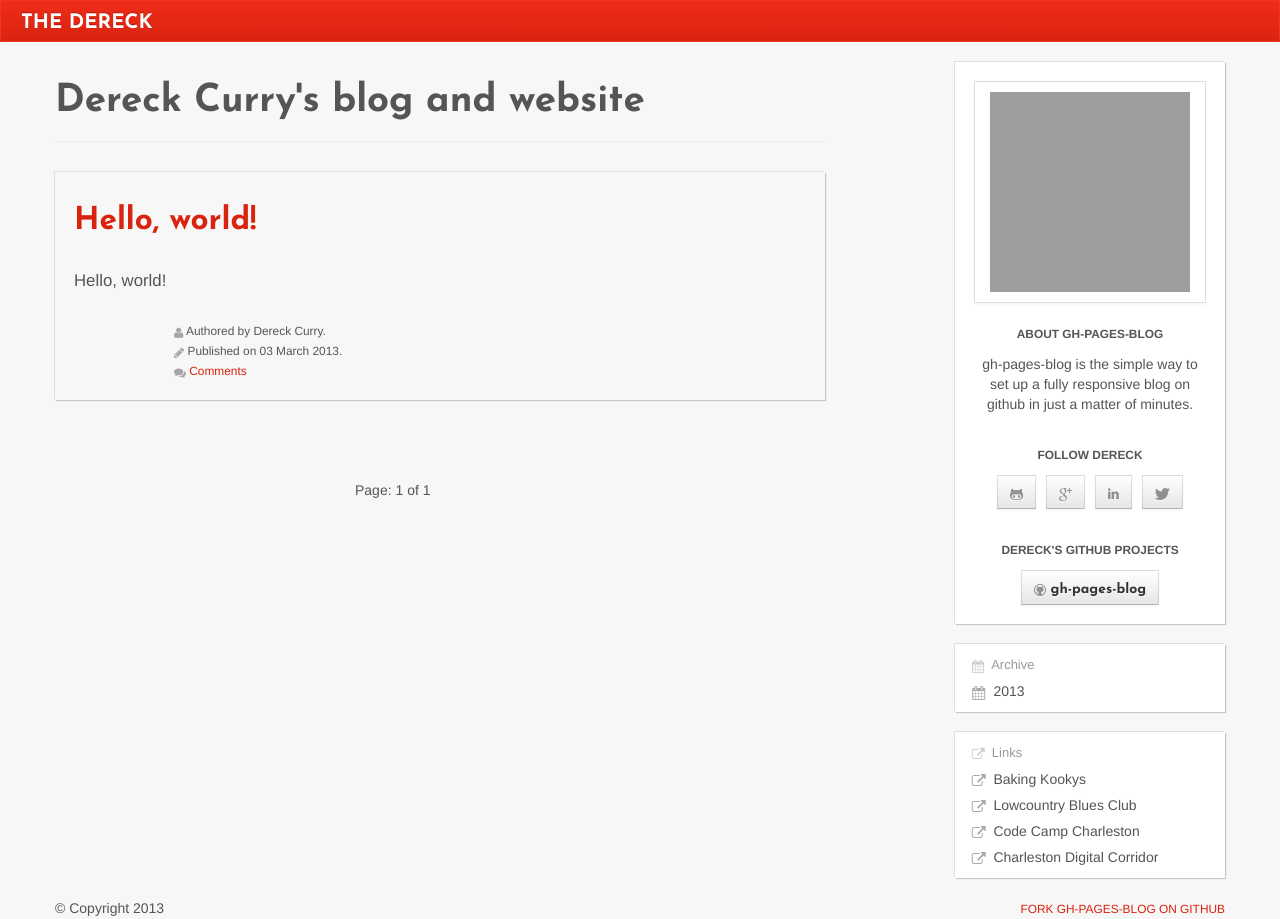
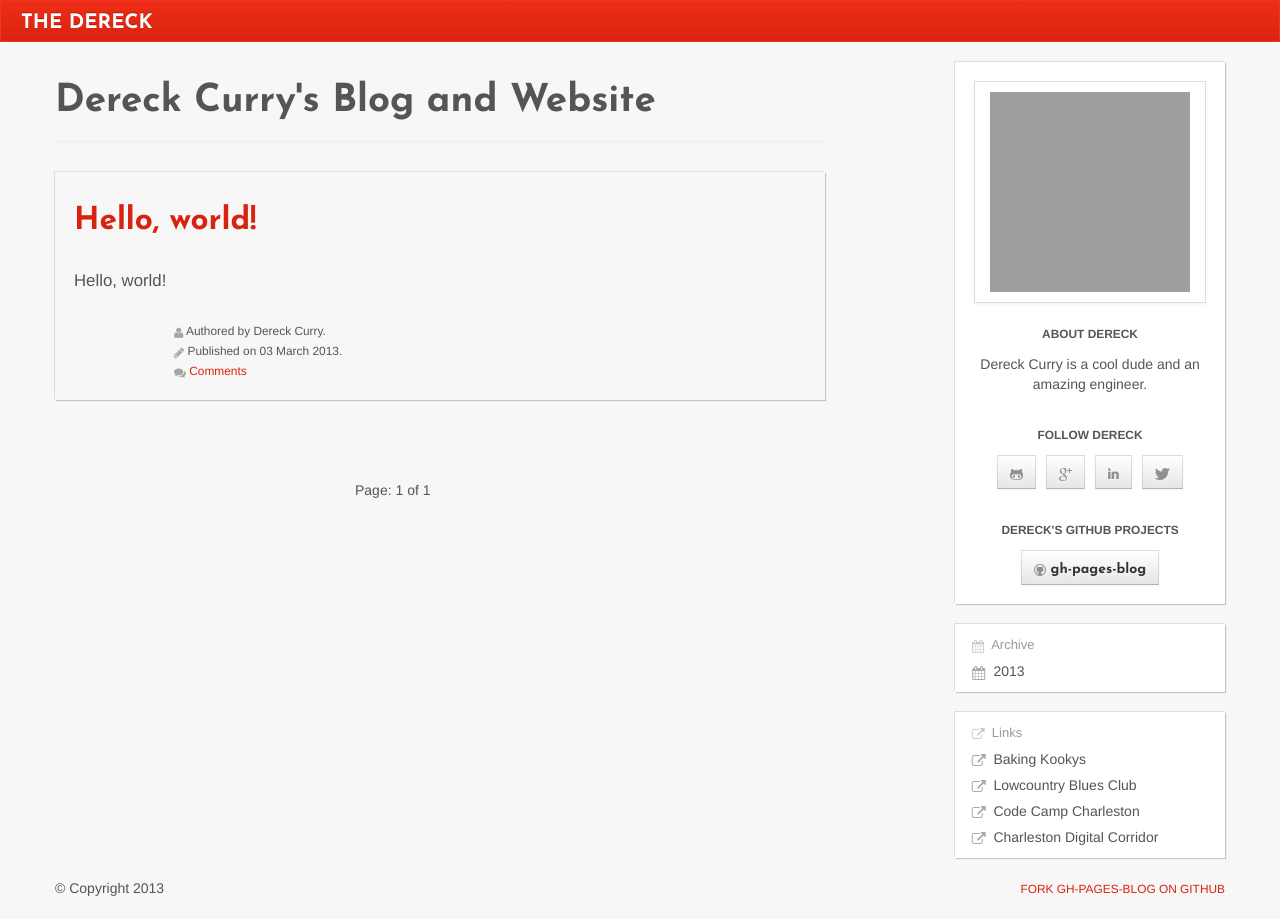
Before and after one commit to thedereck/thedereck.github.com, a Jekyll site: the page built from index.html, in a window 1280 px wide. Built offline with Jekyll 4.4.1, drawn with Linux system fonts in a browser that asks for light colours; the list of posts is cut into pages by our own code; comment, search, counter and statistics services are not loaded; grey boxes are pictures that could not be loaded.

Commit message:
Fixing some unintentional changes to the website.

```diff
--- a/_config.yml
+++ b/_config.yml
@@ -25,7 +25,7 @@
 # author : Dereck Curry
 name : The Dereck
 brand : The Dereck
-description : Dereck Curry's blog and website
+description : Dereck Curry's Blog and Website
 url : http://thedereck.github.com
 email : thedereck@thedereck.com
 author: Dereck Curry
--- a/_includes/content/brief-bio.html
+++ b/_includes/content/brief-bio.html
@@ -1,2 +1,2 @@
-<p class="text-center"><small><strong>ABOUT GH-PAGES-BLOG</strong></small></p>
-<p>gh-pages-blog is the simple way to set up a fully responsive blog on github in just a matter of minutes.</p>
+<p class="text-center"><small><strong>ABOUT DERECK</strong></small></p>
+<p>Dereck Curry is a cool dude and an amazing engineer.</p>
```
